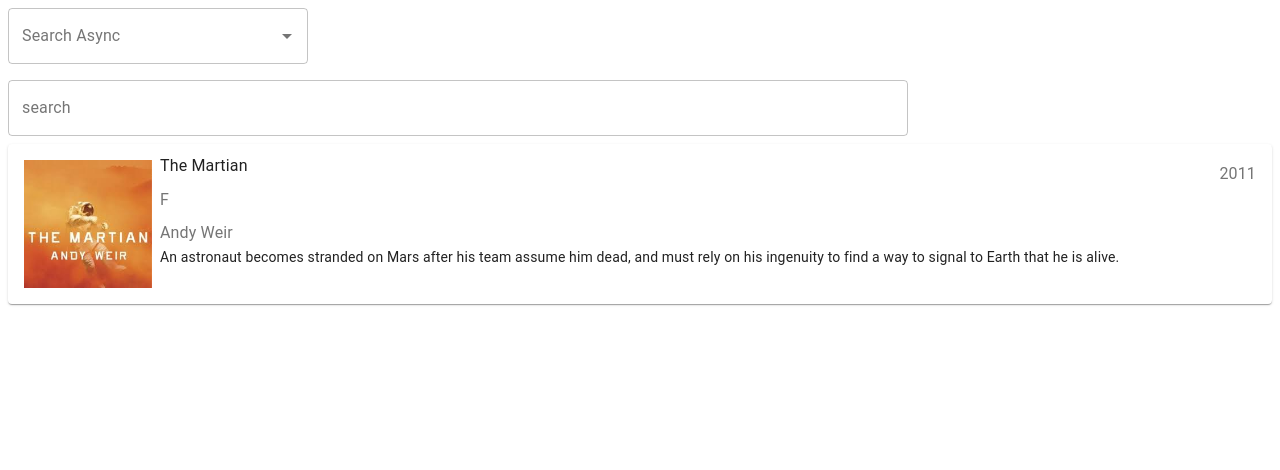
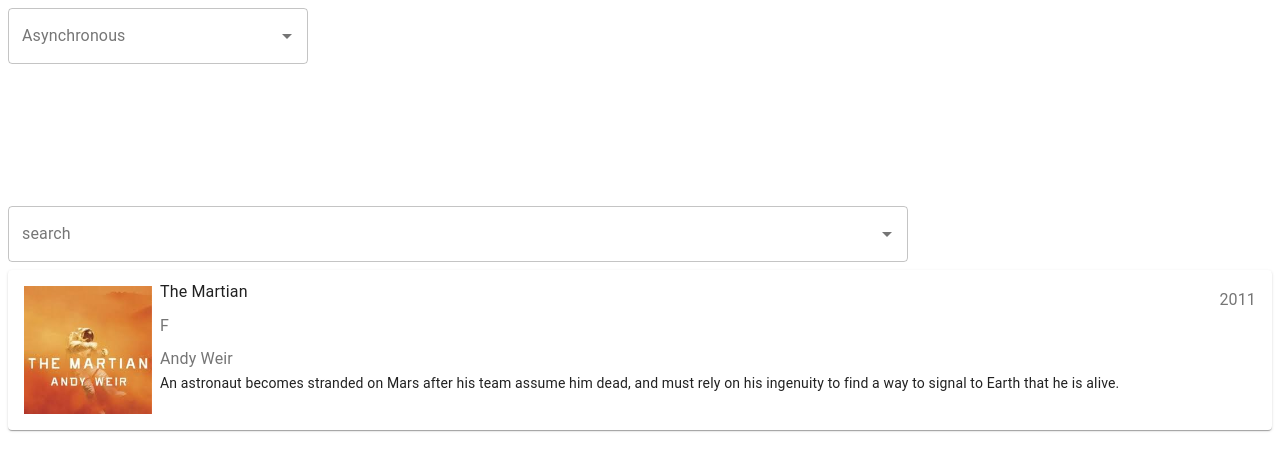
Before and after one commit to mendahu/off-nominal-book-club, a Next.js app: page /books/new in a window 1280 px wide. Shown: the top 470 px of the page. Built offline with nearby package versions, Linux system fonts and the light colour scheme.

Commit message:
bug with setting options state

```diff
--- a/src/components/SearchGoogle.tsx
+++ b/src/components/SearchGoogle.tsx
@@ -2,11 +2,6 @@
 import React, { useState, useEffect } from "react";
 import axios from "axios";
 import { makeStyles, createStyles, Theme } from "@material-ui/core/styles";
-import Paper from "@material-ui/core/Paper";
-import Grid from "@material-ui/core/Grid";
-import InputBase from "@material-ui/core/InputBase";
-import IconButton from "@material-ui/core/IconButton";
-import SearchIcon from "@material-ui/icons/Search";
 import TextField from "@material-ui/core/TextField";
 import Autocomplete from "@material-ui/lab/Autocomplete";
 import SelectInput from "@material-ui/core/Select/SelectInput";
@@ -14,6 +9,12 @@ import CircularProgress from "@material-ui/core/CircularProgress";
 
 interface BookType {
   title: string;
+}
+
+function sleep(delay = 0) {
+  return new Promise(resolve => {
+    setTimeout(resolve, delay);
+  });
 }
 
 const useStyles = makeStyles((theme: Theme) =>
@@ -40,14 +41,15 @@ export default function SearchGoogle() {
 
   const [open, setOpen] = useState(false);
   const [options, setOptions] = useState<BookType[]>([]);
+  const [books, setBooks] = useState({ items: [] });
   const loading = open && options.length === 0;
 
   const [searchTerm, setSearchTerm] = useState("");
-  const [books, setBooks] = useState({ items: [] });
   // const [apiKey, set] = useState(process.env.API_KEY);
   let API_URL = `https://www.googleapis.com/books/v1/volumes`;
 
   useEffect(() => {
+    console.log("in not loading");
     let active = true;
 
     if (!loading) {
@@ -55,40 +57,47 @@ export default function SearchGoogle() {
     }
 
     (async () => {
+      console.log(searchTerm.length);
+      console.log(searchTerm);
       const response = await axios.get(
-        `${API_URL}?q=${searchTerm}&maxResults=40`
+        `${API_URL}?q=${searchTerm}&maxResults=3`
       );
-
+      const booklist = response.data;
       if (active) {
-        setOptions(response.data.items.map(book => book.volumeInfo.title));
+        console.log(booklist.items.map(book => book.volumeInfo));
+        setOptions(booklist.items.map(book => book.volumeInfo) as BookType[]);
+        console.log(options);
       }
     })();
 
     return () => {
       active = false;
     };
-  }, [loading]);
+  }, [loading && searchTerm.length > 3]);
 
-  const fetchBooks = async () => {
-    const searchResult = await axios.get(
-      `${API_URL}?q=${searchTerm}&maxResults=10`
-    );
-    setBooks(searchResult.data);
+  // useEffect(() => {
+  //   console.log("in not Open use");
+  //   if (!open) {
+  //     setOptions([]);
+  //   }
+  // }, [open]);
+
+  // const fetchBooks = async () => {
+  //   if (searchTerm.length % 3 === 0) {
+  //     const searchResult = await axios.get(
+  //       `${API_URL}?q=${searchTerm}&maxResults=3`
+  //     );
+  //     setBooks(searchResult.data);
+  //   }
+  // };
+
+  const onInputChange = event => {
+    setSearchTerm(event.target.value);
+    // fetchBooks();
   };
 
-  const onInputChange = event => {
-    console.log(options);
-    setSearchTerm(event.target.value);
-    fetchBooks();
-  };
-
-  const onSubmitHandler = event => {
-    event.preventDefault();
-    fetchBooks();
-  };
   return (
     <section>
-      <div>
       <Autocomplete
         id='asynchronous-demo'
         style={{ width: 300 }}
@@ -99,15 +108,15 @@ export default function SearchGoogle() {
         onClose={() => {
           setOpen(false);
         }}
+        options={options}
         getOptionSelected={(option, value) => option.title === value.title}
         getOptionLabel={option => option.title}
-          options={options}
         loading={loading}
         renderInput={params => (
           <TextField
+            onChange={onInputChange}
             {...params}
-              onChange={onInputChange}
-              label='Search Async'
+            label='Asynchronous'
             variant='outlined'
             InputProps={{
               ...params.InputProps,
@@ -123,11 +132,25 @@ export default function SearchGoogle() {
           />
         )}
       />
-      </div>
+      <br />
+
+      <br />
+      <br />
+      <br />
+      <br />
+      <br />
+      <br />
+
       <div style={{ width: 900 }}>
         <Autocomplete
-          freeSolo
-          options={books.items.map(book => book.volumeInfo.title)}
+          open={open}
+          onOpen={() => {
+            setOpen(true);
+          }}
+          onClose={() => {
+            setOpen(false);
+          }}
+          options={books.items.map(option => option.volumeInfo.title)}
           renderInput={params => (
             <TextField
               onChange={onInputChange}
@@ -135,6 +158,17 @@ export default function SearchGoogle() {
               label='search'
               margin='normal'
               variant='outlined'
+              InputProps={{
+                ...params.InputProps,
+                endAdornment: (
+                  <React.Fragment>
+                    {loading ? (
+                      <CircularProgress color='inherit' size={20} />
+                    ) : null}
+                    {params.InputProps.endAdornment}
+                  </React.Fragment>
+                )
+              }}
             />
           )}
         />
--- a/tsconfig.json
+++ b/tsconfig.json
@@ -19,6 +19,7 @@
     "next-env.d.ts",
     "**/*.ts",
     "**/*.tsx",
-    "src/components/SearchGoogle.jsx"
+    "src/components/SearchGoogle.tsx",
+    "pages/books/new.jsx"
   ]
 }
```
Also changed, not shown: pages/books/new.tsx (+34 -1 lines). Lines whose indentation alone changed are shown as unchanged.
